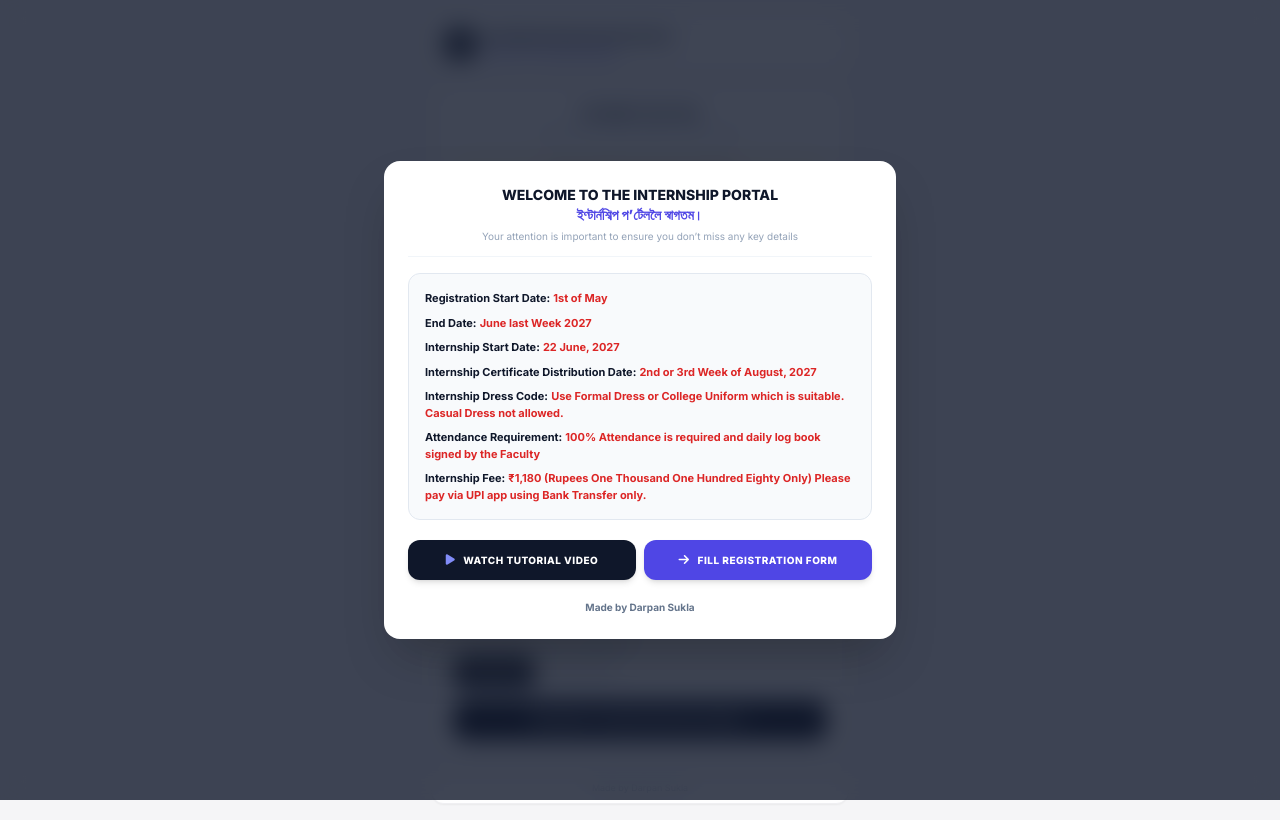
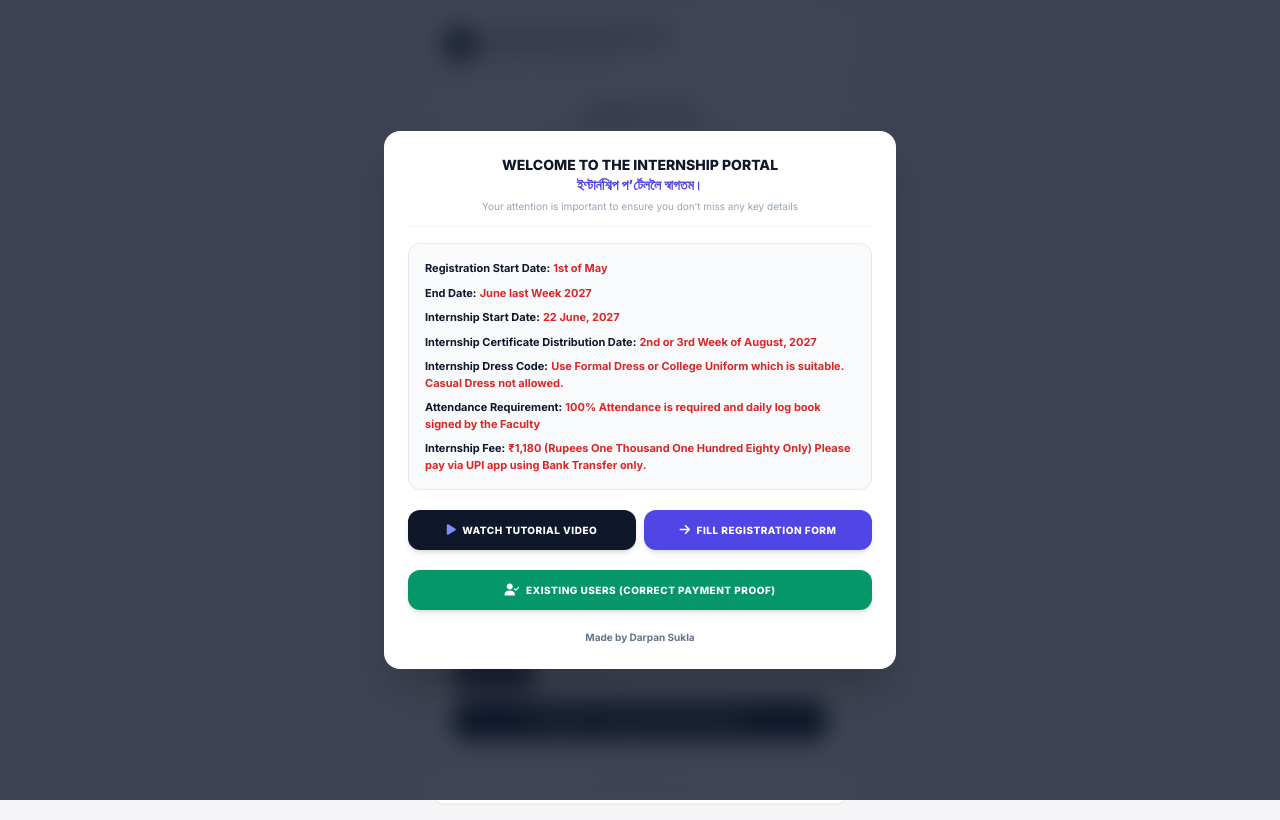
Before and after one commit to darpansukla/1, a plain HTML site: page index.html in a window 1280 px wide. Drawn offline with nearby package versions, Linux system fonts and the light colour scheme; a script that the page names is missing.

Commit message:
Update index.html

```diff
--- a/index.html
+++ b/index.html
@@ -53,7 +53,7 @@
 </head>
 <body class="text-slate-900 min-h-screen flex flex-col justify-between selection:bg-indigo-500 selection:text-white">
 
-    <!-- ================= FIRST SCREEN POPUP (Welcome Briefing & Direct Action Buttons) ================= -->
+    <!-- ================= FIRST SCREEN POPUP (Welcome Briefing & Action Buttons) ================= -->
     <div id="firstScreenPopup" class="fixed inset-0 bg-slate-900/80 backdrop-blur-md z-50 flex items-center justify-center p-4">
         <div class="bg-white rounded-2xl p-6 max-w-lg w-full space-y-4 shadow-2xl animate-fade-in max-h-[90vh] overflow-y-auto">
             <div class="text-center space-y-1 border-b border-slate-100 pb-3">
@@ -71,14 +71,20 @@
                 <p><strong>Internship Fee:</strong> <span class="text-red-600 font-bold">₹1,180 (Rupees One Thousand One Hundred Eighty Only) Please pay via UPI app using Bank Transfer only.</span></p>
             </div>
 
-            <!-- Two Action Buttons: Watch Tutorial Video & Fill Registration Form -->
+            <!-- Action Buttons: Watch Tutorial Video, Fill Registration Form & Existing Users -->
             <div class="grid grid-cols-1 sm:grid-cols-2 gap-2 pt-1">
-                <button type="button" onclick="startMandatoryVideo()" class="w-full bg-slate-900 hover:bg-black text-white font-black py-3 px-4 rounded-xl text-[10px] uppercase tracking-wider flex items-center justify-center gap-2 shadow-md transition-all">
+                <button type="button" onclick="startMandatoryVideo()" class="w-full bg-slate-900 hover:bg-black text-white font-black py-3 px-3 rounded-xl text-[10px] uppercase tracking-wider flex items-center justify-center gap-1.5 shadow-md transition-all">
                     <i class="fa-solid fa-play text-xs text-indigo-400"></i> Watch Tutorial Video
                 </button>
-                <button type="button" onclick="closeFirstPopupAndStart()" class="w-full bg-indigo-600 hover:bg-indigo-700 text-white font-black py-3 px-4 rounded-xl text-[10px] uppercase tracking-wider flex items-center justify-center gap-2 shadow-md transition-all">
+                <button type="button" onclick="closeFirstPopupAndStart()" class="w-full bg-indigo-600 hover:bg-indigo-700 text-white font-black py-3 px-3 rounded-xl text-[10px] uppercase tracking-wider flex items-center justify-center gap-1.5 shadow-md transition-all">
                     <i class="fa-solid fa-arrow-right text-xs"></i> Fill Registration Form
                 </button>
+            </div>
+
+            <div class="pt-1">
+                <a href="https://darpansukla.github.io/Correct-Payment-Proof-Portal/" target="_blank" class="w-full bg-emerald-600 hover:bg-emerald-700 text-white font-black py-3 px-3 rounded-xl text-[10px] uppercase tracking-wider flex items-center justify-center gap-1.5 shadow-md transition-all">
+                    <i class="fa-solid fa-user-check text-xs"></i> Existing Users (Correct Payment Proof)
+                </a>
             </div>
 
             <div class="text-center text-[10px] font-bold text-slate-500 pt-1">
```
